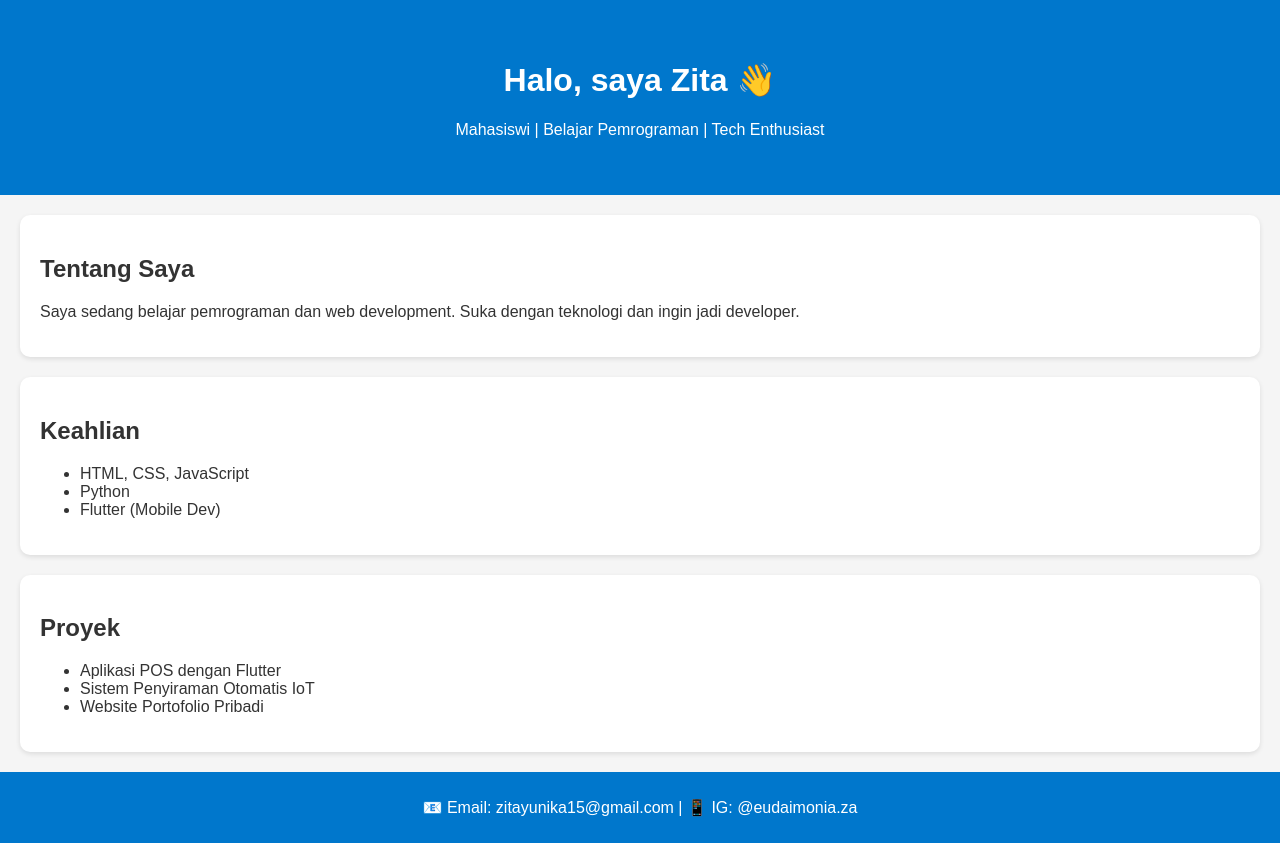
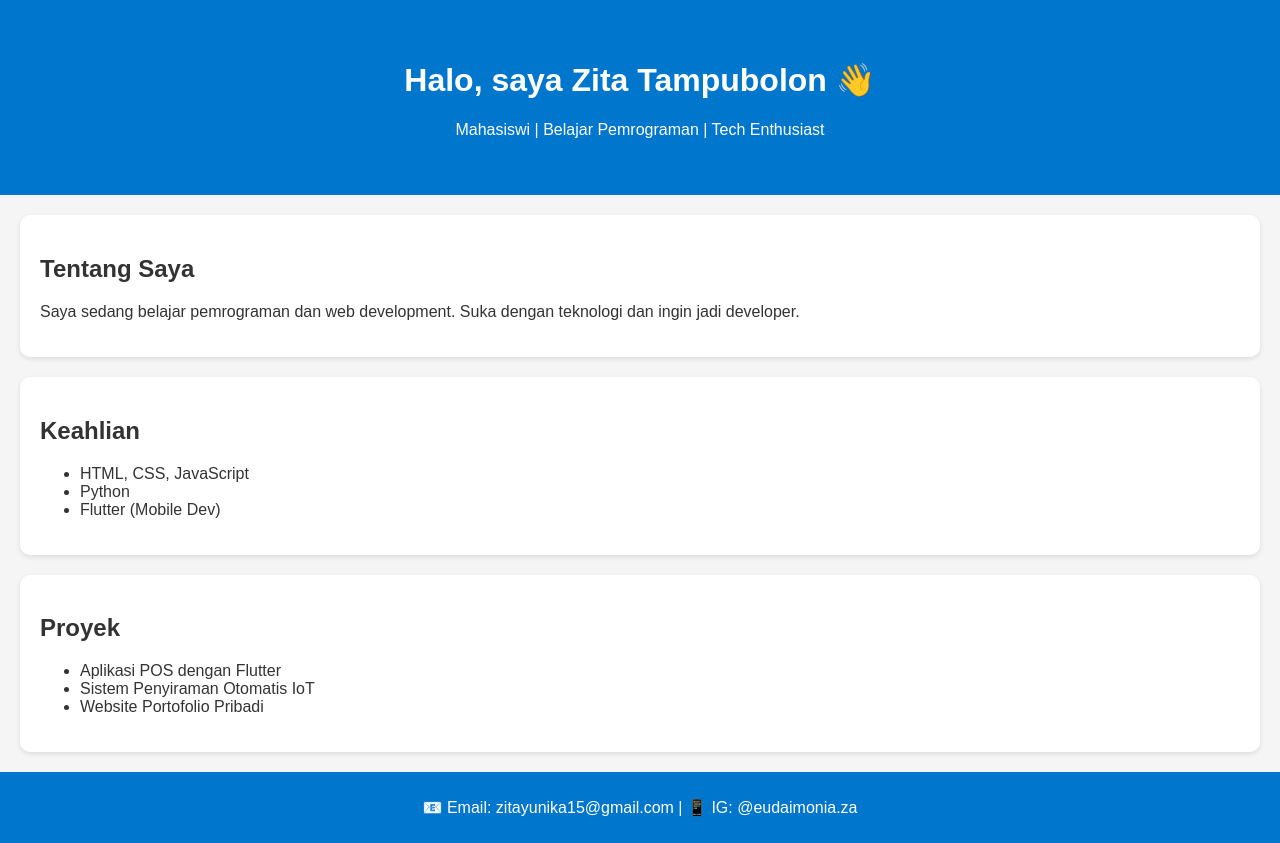
Before and after one commit to zitatampubolon/zita_portofolio, a plain HTML site: page index.html in a window 1280 px wide. Drawn offline with Linux system fonts and the light colour scheme.

Commit message:
Add files via upload

```diff
--- a/index.html
+++ b/index.html
@@ -6,7 +6,7 @@
 </head>
 <body>
   <header>
-    <h1>Halo, saya Zita 👋</h1>
+    <h1>Halo, saya Zita Tampubolon 👋</h1>
     <p>Mahasiswi | Belajar Pemrograman | Tech Enthusiast</p>
   </header>
 
```
